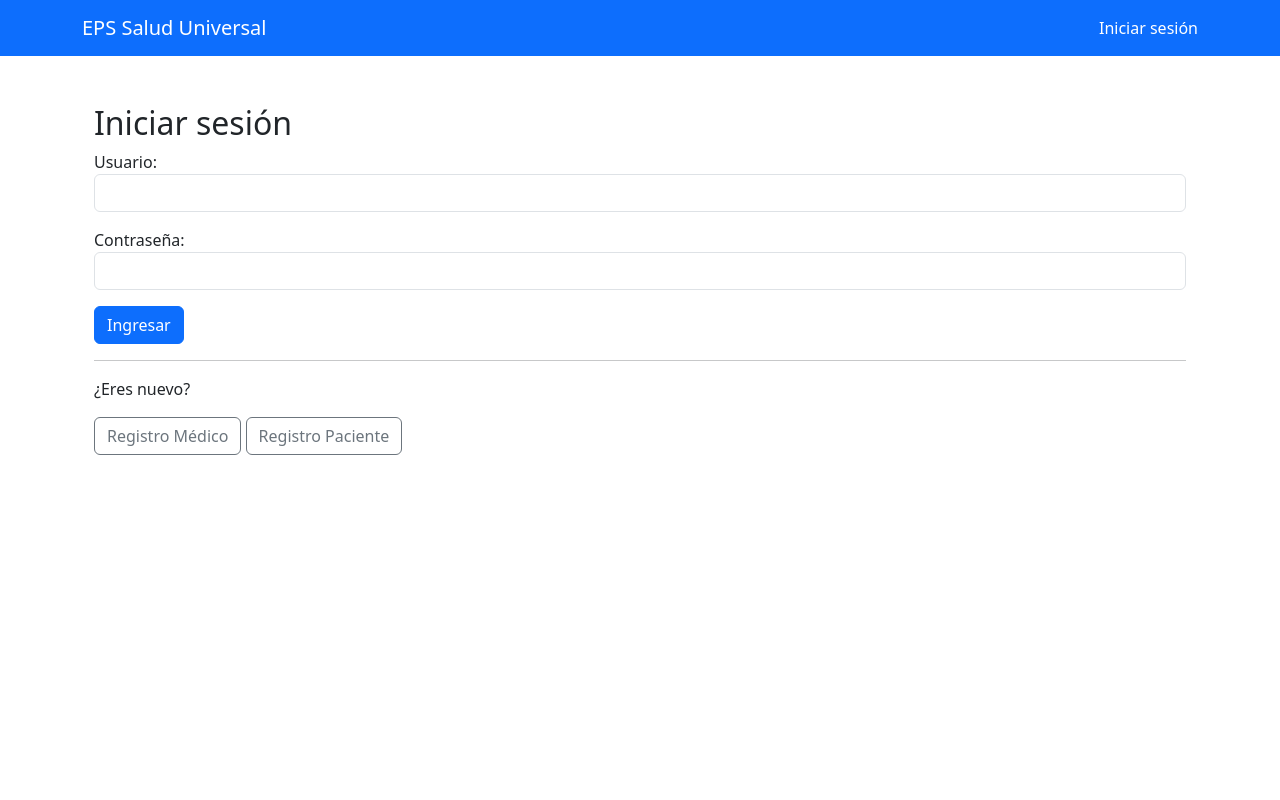
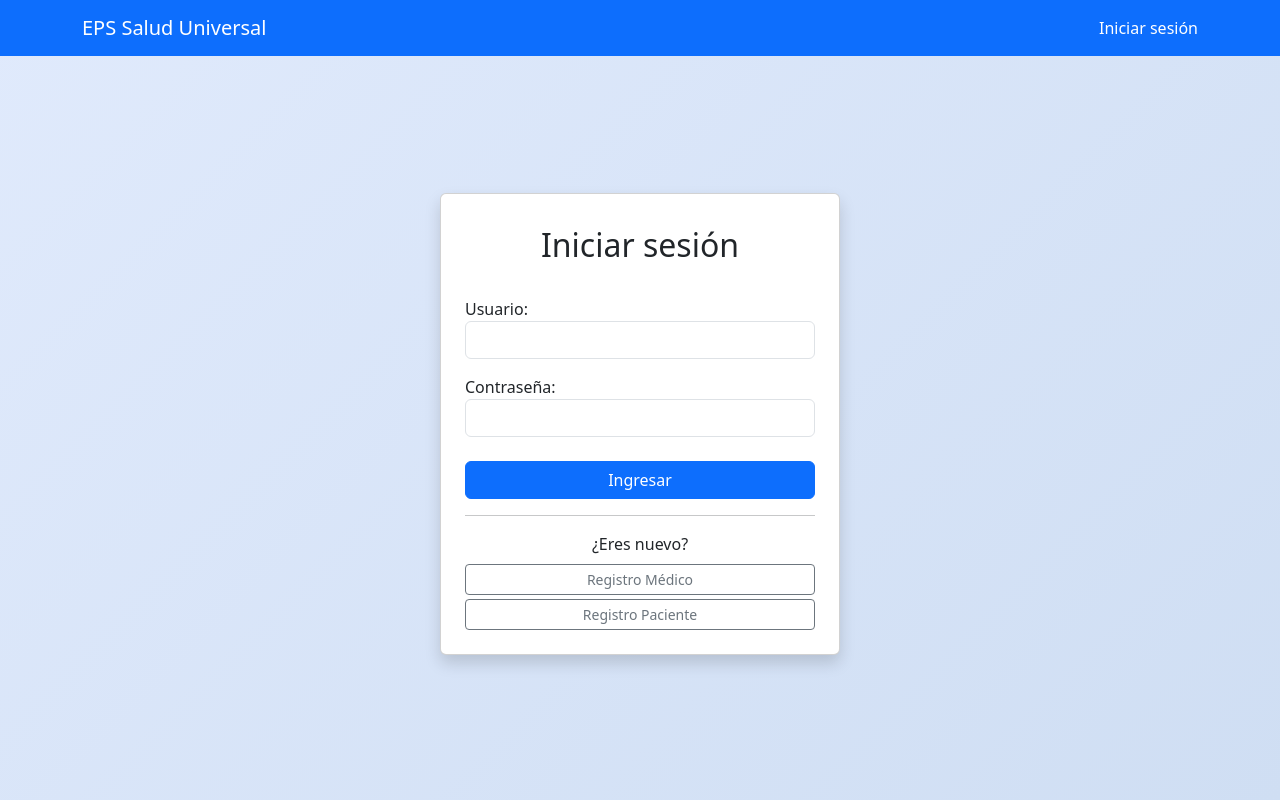
Before and after one commit to Eliasovalle22/eps_salud, a Django app: page /login/ in a window 1280 px wide. Run offline with Django 5.2, Linux system fonts and the light colour scheme.

Commit message:
Frontend_login_1
se mejoró la interfaz de el login.

```diff
--- a/core/templates/core/login.html
+++ b/core/templates/core/login.html
@@ -1,23 +1,33 @@
 {% extends 'base.html' %}
 {% block content %}
-<div class="container mt-5">
-  <h2>Iniciar sesión</h2>
-
+<style>
+  body {
+    background: linear-gradient(135deg, #e0eafc 0%, #cfdef3 100%);
+    min-height: 100vh;
+  }
+</style>
+<div class="container mt-5 d-flex justify-content-center align-items-center" style="min-height: 80vh;">
+  <div class="card shadow p-4" style="width: 100%; max-width: 400px;">
+    <div class="text-center mb-4">
+      <i class="bi bi-person-circle" style="font-size: 3rem; color: #0d6efd;"></i>
+      <h2 class="mt-2">Iniciar sesión</h2>
+    </div>
     {% if messages %}
       {% for message in messages %}
         <div class="alert alert-danger">{{ message }}</div>
       {% endfor %}
     {% endif %}
-
     <form method="post">
       {% csrf_token %}
       {{ form.as_p }}
-    <button type="submit" class="btn btn-primary">Ingresar</button>
+      <button type="submit" class="btn btn-primary w-100 mt-2">Ingresar</button>
     </form>
-
     <hr>
-  <p>¿Eres nuevo?</p>
-  <a href="{% url 'medico_registro' %}" class="btn btn-outline-secondary">Registro Médico</a>
-  <a href="{% url 'paciente_registro' %}" class="btn btn-outline-secondary">Registro Paciente</a>
+    <div class="text-center">
+      <p class="mb-2">¿Eres nuevo?</p>
+      <a href="{% url 'medico_registro' %}" class="btn btn-outline-secondary btn-sm mb-1 w-100">Registro Médico</a>
+      <a href="{% url 'paciente_registro' %}" class="btn btn-outline-secondary btn-sm w-100">Registro Paciente</a>
+    </div>
+  </div>
 </div>
 {% endblock %}
```
Lines whose indentation alone changed are shown as unchanged.
